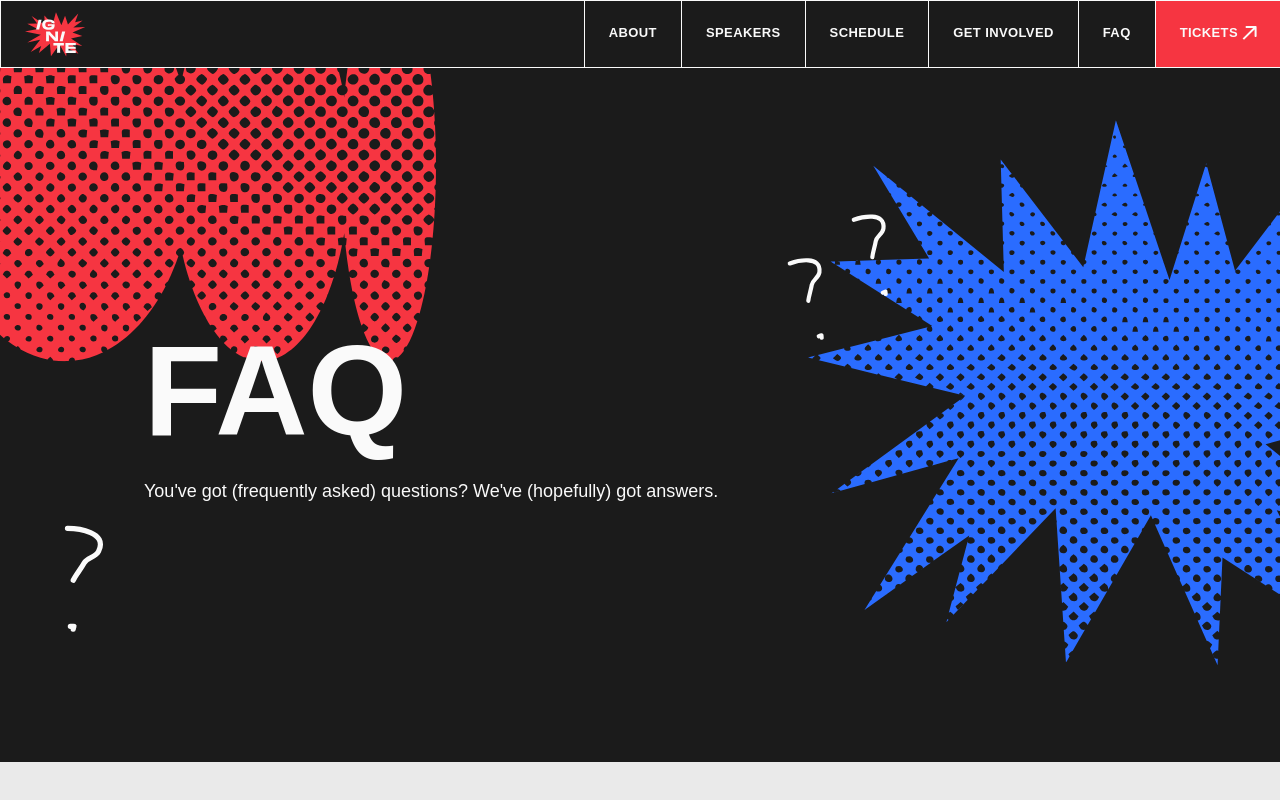
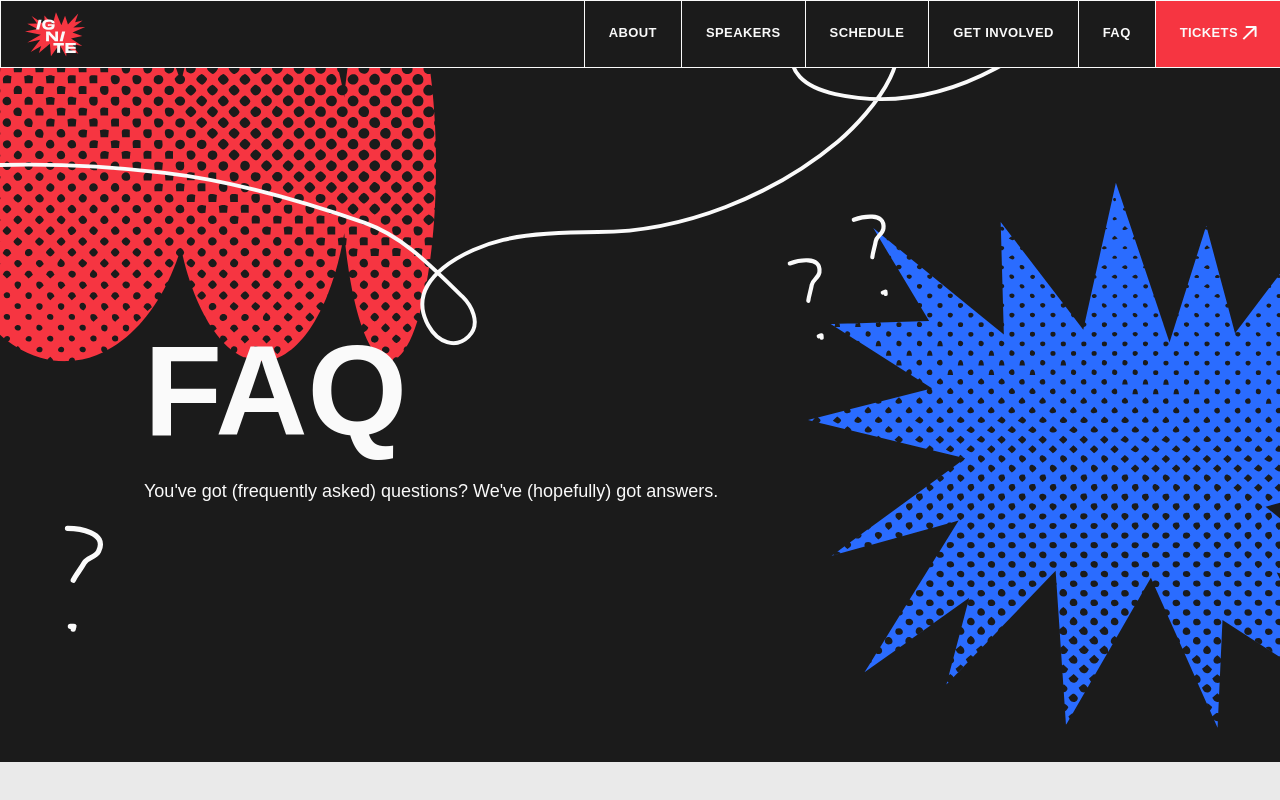
Before and after one commit to jasonxuyang/scout-ignite-site, a Next.js app: page /faq in a window 1280 px wide. Shown: the top 800 px of the page. Built offline with nearby package versions, Linux system fonts and the light colour scheme; a web font is replaced by a local one.

Commit message:
feature: add line animations

```diff
--- /dev/null
+++ b/components/common/line.module.scss
@@ -0,0 +1,9 @@
+.lineDefault {
+  stroke-dasharray: 1;
+  stroke-dashoffset: 1;
+  transition: stroke-dashoffset 4s ease;
+
+  &.completed {
+    stroke-dashoffset: 0;
+  }
+}
--- /dev/null
+++ b/components/common/line.tsx
@@ -0,0 +1,48 @@
+import { createRef, useEffect, useState } from "react";
+import styles from "./line.module.scss";
+
+interface ILineProps {
+  svg: JSX.Element;
+  className?: string;
+}
+
+export default function Line({ svg, className }: ILineProps) {
+  const line = createRef<any>();
+  const [isInView, setIsInView] = useState<boolean>(false);
+
+  const checkInView = (element: any) => {
+    let bounding = element.current.getBoundingClientRect();
+    console.log(bounding);
+    return bounding.bottom >= 0;
+  };
+
+  const handleAnimateLine = () => {
+    if (checkInView(line)) {
+      setIsInView(true);
+      window.removeEventListener("scroll", handleAnimateLine);
+    }
+  };
+
+  useEffect(() => {
+    handleAnimateLine();
+    window.addEventListener("scroll", handleAnimateLine);
+    return function cleanup() {
+      window.removeEventListener("scroll", handleAnimateLine);
+    };
+  });
+
+  return (
+    <div
+      style={{
+        position: "relative",
+        width: "100%",
+      }}
+      ref={line}
+      className={`${styles.lineDefault} ${
+        isInView && styles.completed
+      } ${className}`}
+    >
+      {svg}
+    </div>
+  );
+}
--- /dev/null
+++ b/illustrations/lines/faqLine.tsx
@@ -0,0 +1,19 @@
+export default function FaqLine() {
+  return (
+    <svg
+      width="100%"
+      height="100%"
+      viewBox="0 0 1440 358"
+      fill="none"
+      xmlns="http://www.w3.org/2000/svg"
+    >
+      <path
+        d="M-60.7826 220.803C-48.4386 219.431 -31.4536 205.447 -20.3131 200.231C6.81736 187.527 33.716 180.525 63.6612 177.635C142.226 170.054 220.954 172.285 299.396 181.514C369.357 189.744 437.739 209.431 504.105 232.606C542.633 246.06 572.541 277.616 603.93 308.149C612 316 624 335.5 610 349C596.815 361.714 578.705 355.083 569.025 337.658C542.176 289.331 610.438 258.132 645.579 249.974C676.679 242.755 710.521 242.049 742.369 242.049C829.581 242.049 921.884 204.53 988.053 149.307C1019.89 122.736 1087.88 44.5974 1019.08 23.5137C990.167 14.6534 953.616 10.9137 942.693 46.1092C932.518 78.8967 955.333 94.3585 985.186 100.912C1042.22 113.432 1098.9 101.505 1149.59 74.4379C1225.79 33.7556 1309.82 2.26718 1397.64 2.26718C1420.12 2.26718 1477.62 0.924377 1487.18 29.5841"
+        stroke="#FAFAFA"
+        strokeWidth="4"
+        strokeLinecap="round"
+        pathLength={1}
+      />
+    </svg>
+  );
+}
--- a/pages/about.tsx
+++ b/pages/about.tsx
@@ -55,11 +55,11 @@ export default function About() {
   };
 
   return (
-    <>
+    <div className={styles.whoIsScout}>
       {renderSplash()}
       {renderPreviousConferences()}
       {renderWhoIsScout()}
       {<WhoAreWe />}
-    </>
+    </div>
   );
 }
--- a/pages/faq.module.scss
+++ b/pages/faq.module.scss
@@ -22,7 +22,7 @@
     width: 40px;
     z-index: 2;
 
-    @media screen and (max-width: $breakpoint-mobile) {
+    @media screen and (max-width: $breakpoint-midsize) {
       display: none;
     }
   }
@@ -34,6 +34,11 @@
     z-index: 0;
     width: 32px;
     z-index: 2;
+
+    @media screen and (max-width: $breakpoint-midsize) {
+      width: 16px;
+      right: 20%;
+    }
   }
 
   .questionMark2 {
@@ -47,6 +52,11 @@
     z-index: 0;
     width: 32px;
     z-index: 2;
+
+    @media screen and (max-width: $breakpoint-midsize) {
+      width: 16px;
+      right: 25%;
+    }
   }
 
   .questionMark3 {
@@ -64,18 +74,30 @@
     @media screen and (max-width: $breakpoint-midsize) {
       width: 300px;
     }
+
+    @media screen and (max-width: $breakpoint-mobile) {
+      width: 200px;
+    }
   }
 
   .blueSpark {
     position: absolute;
-    bottom: 10%;
+    bottom: -5%;
     right: -10%;
     z-index: 0;
     width: 600px;
     color: $color-electric-blue;
 
     @media screen and (max-width: $breakpoint-midsize) {
-      display: none;
+      width: 400px;
+      right: -25%;
+      bottom: -20%;
+    }
+
+    @media screen and (max-width: $breakpoint-mobile) {
+      width: 300px;
+      right: -30%;
+      bottom: -30%;
     }
   }
 }
@@ -83,3 +105,21 @@
 .accessibiltyFaq {
   background-color: $color-ignite-red !important;
 }
+
+.line {
+  position: absolute;
+  width: 110vw;
+  top: -10%;
+  left: -10%;
+  z-index: 2;
+
+  @media screen and (max-width: $breakpoint-midsize) {
+    top: 5%;
+  }
+
+  @media screen and (max-width: $breakpoint-mobile) {
+    top: -10%;
+    left: -50%;
+    width: 200%;
+  }
+}
--- a/pages/faq.tsx
+++ b/pages/faq.tsx
@@ -12,6 +12,8 @@ import Blob from "../illustrations/blob";
 import styles from "./faq.module.scss";
 import Spark from "../illustrations/spark";
 import Parallax from "../components/common/parallax";
+import Line from "../components/common/line";
+import FaqLine from "../illustrations/lines/faqLine";
 
 interface IFaqData {
   question: string;
@@ -115,10 +117,6 @@ export default function FAQ() {
     expandedFaq === index ? minimizeFaq() : expandFaq(index);
   };
 
-  // Parallax
-
-  const blueSpark = createRef<any>();
-
   // Rendering Logic
   const renderFaqs = () => {
     return faqData.map((faq, index) => {
@@ -138,6 +136,14 @@ export default function FAQ() {
     });
   };
 
+  const renderLine = () => {
+    return (
+      <Parallax className={styles.line} parallaxFactor={1.1}>
+        <Line svg={<FaqLine />} />
+      </Parallax>
+    );
+  };
+
   const renderSplash = () => {
     return (
       <div className={styles.splash}>
@@ -146,6 +152,7 @@ export default function FAQ() {
           You&apos;ve got (frequently asked) questions? We&apos;ve (hopefully)
           got answers.
         </p>
+        {renderLine()}
         <Parallax parallaxFactor={1} className={styles.questionMark1Wrapper}>
           <QuestionMark />
         </Parallax>
@@ -158,7 +165,7 @@ export default function FAQ() {
         <Parallax parallaxFactor={0.5} className={styles.redBlob}>
           <Blob dotted />
         </Parallax>
-        <Parallax parallaxFactor={0.8} className={styles.blueSpark}>
+        <Parallax parallaxFactor={0.7} className={styles.blueSpark}>
           <Spark dotted />
         </Parallax>
       </div>
--- a/styles/globals.scss
+++ b/styles/globals.scss
@@ -151,8 +151,8 @@ h3 {
   }
 
   @media screen and (max-width: $breakpoint-mobile) {
-    font-size: $font-size-mobileheading;
-    line-height: 48px;
+    font-size: 26px;
+    line-height: 32px;
   }
 }
 
```
Also changed, not shown: components/common/sponsorsGrid.module.scss (+13 -0 lines), pages/about.module.scss (+33 -0 lines).
